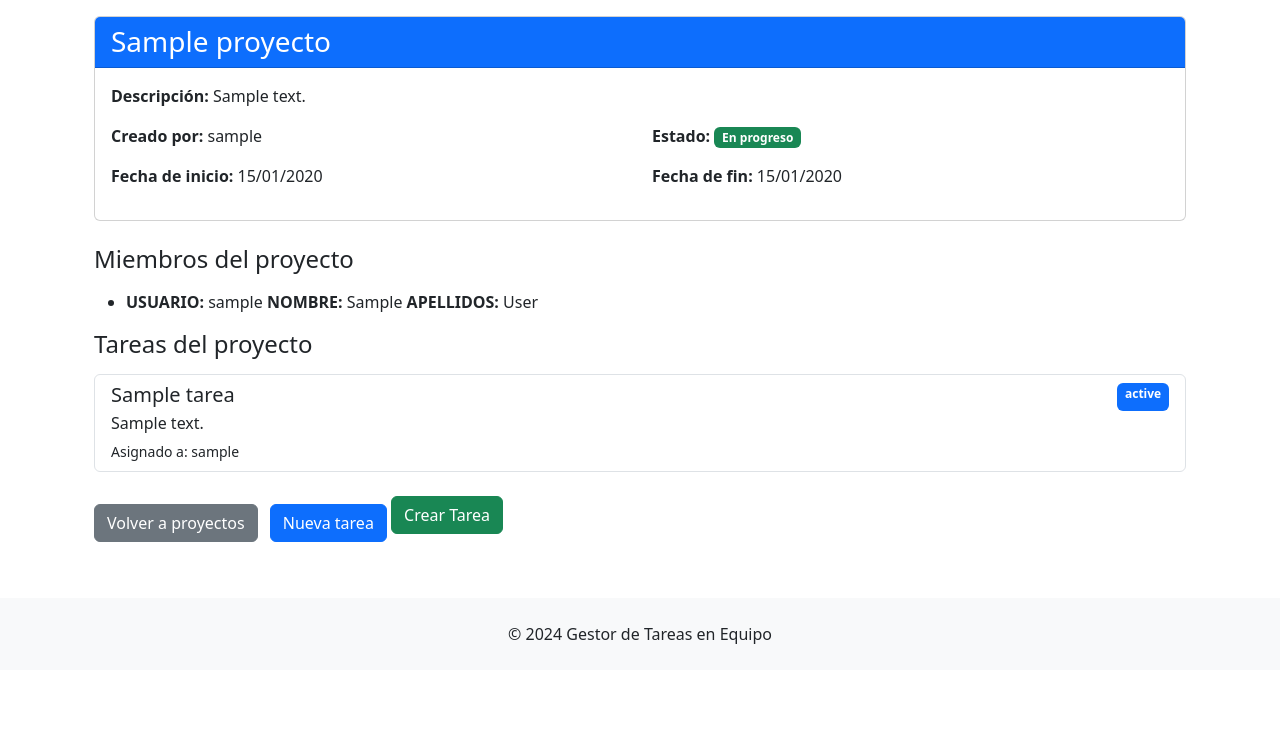
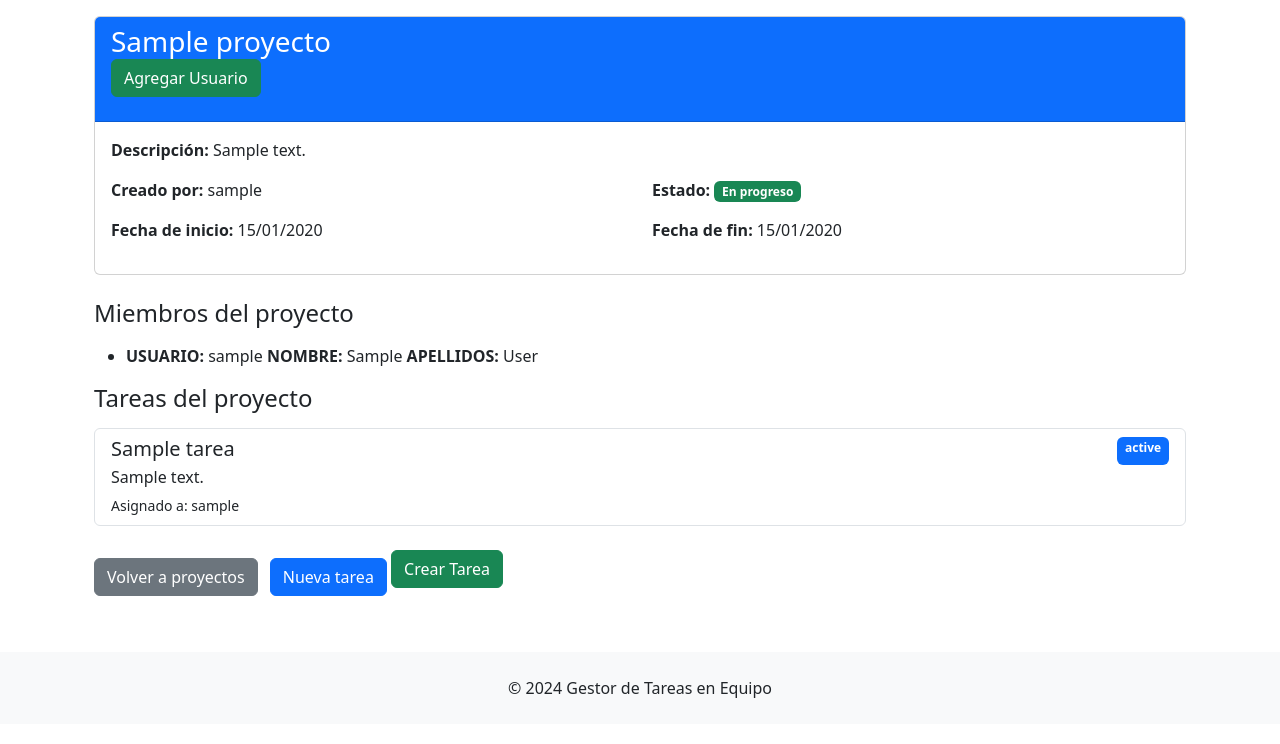
Before and after one commit to anibalCApaza/proyecto_web_3, a Django app: page /proyecto/ver/1 in a window 1280 px wide. Shown: the part 56-800 px from the top of the page. Run offline with Django 5.2, Linux system fonts and the light colour scheme; a user stored in the database is signed in; tables that the repository leaves empty hold one stand-in row (values such as "Sample post").

Commit message:
Agregar Usuario

```diff
--- a/proyecto/templates/proyecto/ver_proyecto.html
+++ b/proyecto/templates/proyecto/ver_proyecto.html
@@ -6,6 +6,9 @@
     <div class="card mb-4">
         <div class="card-header bg-primary text-white">
             <h3 class="mb-0">{{ proyecto.nombre }}</h3>
+            <a href="{% url 'proyecto:agregar_usuario' proyecto.id %}" class="btn btn-success mb-3">
+            <i class="fas fa-plus"></i> Agregar Usuario
+            </a>
         </div>
         <div class="card-body">
             <p class="card-text">
--- a/proyecto/urls.py
+++ b/proyecto/urls.py
@@ -9,4 +9,5 @@ urlpatterns = [
     path("lista/", views.lista_proyecto, name="lista_proyectos"),
     path("crear/", views.crear_proyecto, name="crear_proyecto"),
     path("ver/<int:id>", views.ver_proyecto, name="ver_proyecto"),
+    path("agregar_usuario/<int:id>",views.agregar_usuario,name="agregar_usuario")
 ]
--- a/proyecto/views.py
+++ b/proyecto/views.py
@@ -1,7 +1,6 @@
-from django.http import HttpResponse
 from django.shortcuts import render, redirect, get_object_or_404
 from django.contrib.auth.decorators import login_required
-
+from django.contrib.auth.models import User
 from proyecto.forms import ProyectoForm
 from tarea.models import Tarea
 from .models import MiembroProyecto, Proyecto
@@ -50,3 +49,26 @@ def ver_proyecto(request, id):
 
     context = {"proyecto": proyecto, "tareas": tareas, "miembros": miembros}
     return render(request, "proyecto/ver_proyecto.html", context=context)
+
+def agregar_usuario(request,id):
+    proyecto = get_object_or_404(Proyecto, id=id)
+    usuario_actual=request.user
+    error=''
+    miembros_ids = MiembroProyecto.objects.filter(proyecto=proyecto).values_list('usuario_agregado_id', flat=True)
+    usuarios=User.objects.exclude(id__in=miembros_ids).exclude(id=usuario_actual.id)
+    if request.method=="POST":
+        username_usuario=request.POST['username']
+        nombre_usuario=request.POST['nombre']
+        try:
+            usuario=User.objects.get(username=username_usuario,first_name=nombre_usuario)
+            if usuario.id == usuario_actual.id or usuario.id in miembros_ids:
+                error='No puedes agregar a este usuario'
+            else:
+                MiembroProyecto.objects.create(proyecto=proyecto, usuario_agregado=usuario)
+                return redirect('proyecto:ver_proyecto', id=proyecto.id)
+        except User.DoesNotExist:
+            error='Error usuario no encontrado'
+    else:
+        pass
+    context={"usuarios":usuarios,'proyecto':proyecto,'error':error}
+    return render(request,"proyecto/agregar_usuario.html", context=context)
```
Also changed, not shown: proyecto/templates/proyecto/agregar_usuario.html (added, +31 -0 lines).
